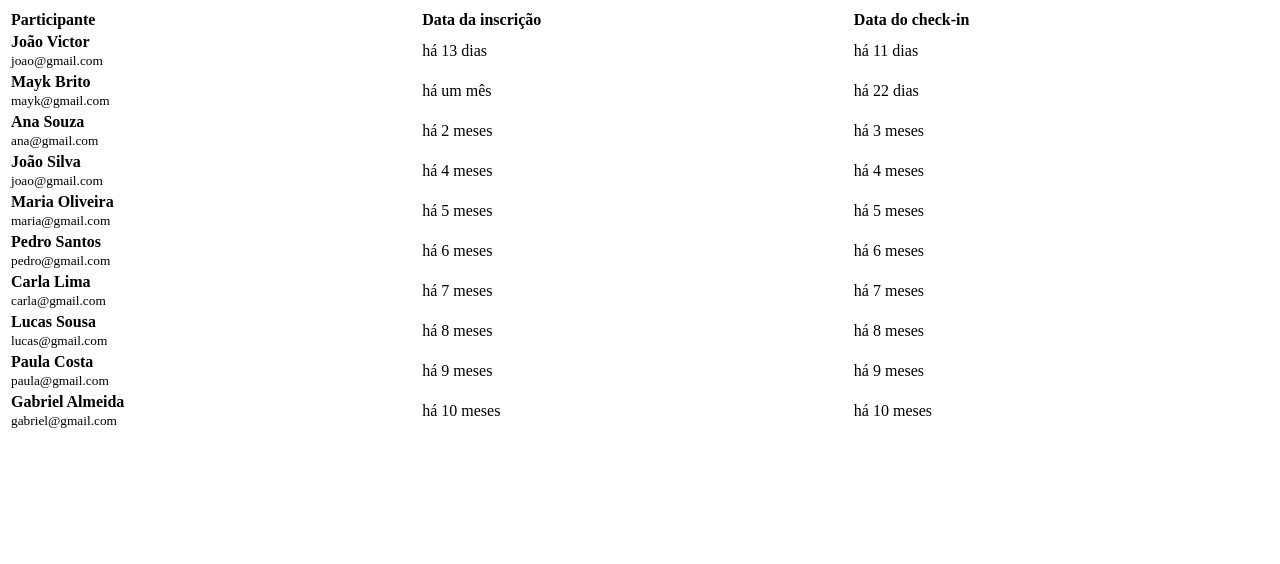
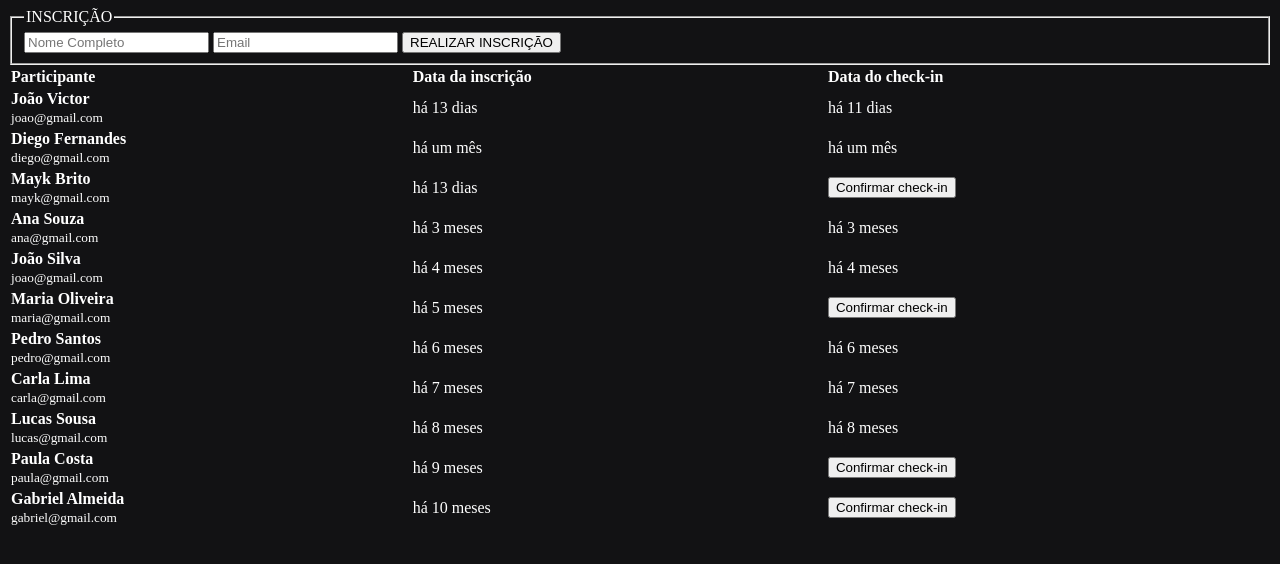
Before and after one commit to Joacas7/projeto-lista, a plain HTML site: page index.html in a window 1280 px wide. Drawn offline with nearby package versions, Linux system fonts and the light colour scheme.

Commit message:
Realizei uma atualização no Javascript e comecei o CSS

```diff
--- a/function.js
+++ b/function.js
@@ -6,16 +6,22 @@ let participantes = [
     dataCheckIn: new Date(2024, 2, 25, 22, 0),
   },
   {
+    nome: "Diego Fernandes",
+    email: "diego@gmail.com",
+    dataInscricao: new Date(2024, 2, 1, 19, 23),
+    dataCheckIn: new Date(2024, 2, 1, 20, 20),
+  },
+  {
     nome: "Mayk Brito",
     email: "mayk@gmail.com",
-    dataInscricao: new Date(2024, 2, 10, 19, 23),
-    dataCheckIn: new Date(2024, 2, 14, 20, 20),
+    dataInscricao: new Date(2024, 2, 23, 19, 23),
+    dataCheckIn: null,
   },
   {
     nome: "Ana Souza",
     email: "ana@gmail.com",
-    dataInscricao: new Date(2024, 0, 22, 19, 23),
-    dataCheckIn: new Date(2024, 0, 20, 20, 20),
+    dataInscricao: new Date(2024, 0, 3, 19, 23),
+    dataCheckIn: new Date(2024, 0, 4, 20, 20),
   },
   {
     nome: "João Silva",
@@ -27,7 +33,7 @@ let participantes = [
     nome: "Maria Oliveira",
     email: "maria@gmail.com",
     dataInscricao: new Date(2023, 10, 5, 19, 23),
-    dataCheckIn: new Date(2023, 10, 6, 20, 20),
+    dataCheckIn: null,
   },
   {
     nome: "Pedro Santos",
@@ -51,25 +57,42 @@ let participantes = [
     nome: "Paula Costa",
     email: "paula@gmail.com",
     dataInscricao: new Date(2023, 6, 9, 19, 23),
-    dataCheckIn: new Date(2023, 6, 10, 20, 20),
+    dataCheckIn: null,
   },
   {
     nome: "Gabriel Almeida",
     email: "gabriel@gmail.com",
     dataInscricao: new Date(2023, 5, 10, 19, 23),
-    dataCheckIn: new Date(2023, 5, 11, 20, 20),
+    dataCheckIn: null,
   },
 ];
+
 const criarNovoParticipante = (participante) => {
-  const dataInscricao = dayjs(Date.now()).to (participante.dataInscricao)
-  const dataCheckIn = dayjs(Date.now()).to (participante.dataCheckIn)
+  const dataInscricao = dayjs(Date.now()).to(participante.dataInscricao);
+
+  let dataCheckIn = dayjs(Date.now()).to(participante.dataCheckIn);
+
+  if (participante.dataCheckIn == null) {
+    dataCheckIn = `
+      <button
+        data-email="${participante.email}"
+        onclick="fazerCheckIn(event)"
+      >
+        Confirmar check-in
+      </button>
+    `;
+  }
 
   return `
   <tr>
     <td>
-              <strong>${participante.nome}</strong>
-              <br />
-              <small>${participante.email}</small>
+      <strong>
+        ${participante.nome}
+      </strong>
+      <br>
+      <small>
+        ${participante.email}
+      </small>
     </td>
     <td>${dataInscricao}</td>
     <td>${dataCheckIn}</td>
@@ -79,10 +102,58 @@ const criarNovoParticipante = (participante) => {
 
 const atualizarLista = (participantes) => {
   let output = "";
-  for (let participante of participantes){
-    output = output + criarNovoParticipante(participante)
+  for (let participante of participantes) {
+    output = output + criarNovoParticipante(participante);
   }
+
+  // substituir informação do HTML
   document.querySelector("tbody").innerHTML = output;
 };
 
 atualizarLista(participantes);
+
+const adicionarParticipante = (event) => {
+  event.preventDefault();
+
+  const dadosDoFormulario = new FormData(event.target);
+
+  const participante = {
+    nome: dadosDoFormulario.get("nome"),
+    email: dadosDoFormulario.get("email"),
+    dataInscricao: new Date(),
+    dataCheckIn: null,
+  };
+
+  // verificar se o particpante já existe
+  const participanteExiste = participantes.find((p) => p.email == participante.email);
+
+  if (participanteExiste) {
+    alert("Email já cadastrado!");
+    return;
+  }
+
+  participantes = [participante, ...participantes];
+  atualizarLista(participantes);
+
+  // limpar o formulario
+  event.target.querySelector('[name="nome"]').value = "";
+  event.target.querySelector('[name="email"]').value = "";
+};
+
+const fazerCheckIn = (event) => {
+  // confirmar se realmente quer o check-in
+  const mensagemConfirmacao = "Tem certeza que deseja fazer o check-in?";
+
+  if (confirm(mensagemConfirmacao) == false) {
+    return;
+  }
+
+  // encontrar o participante dentro da lista
+  const participante = participantes.find((p) => p.email == event.target.dataset.email);
+
+  // atualizar o check-in do participante
+  participante.dataCheckIn = new Date();
+
+  // atualizar a lista de participantes
+  atualizarLista(participantes);
+};
--- a/index.html
+++ b/index.html
@@ -1,5 +1,6 @@
 <!DOCTYPE html>
 <html lang="pt-br">
+
 <head>
   <meta charset="UTF-8" />
   <meta name="viewport" content="width=device-width, initial-scale=1.0" />
@@ -16,7 +17,21 @@
   <link rel="stylesheet" type="text/css" href="style.css" media="screen" />
   <title>Projeto lista Rocketseat</title>
 </head>
+
 <body>
+
+  <form onsubmit="adicionarParticipante(event)">
+    <fieldset>
+      <legend>INSCRIÇÃO</legend>
+
+      <div>
+        <input type="text" placeholder="Nome Completo" name="nome" required>
+        <input type="email" placeholder="Email" name="email" required>
+        <button>REALIZAR INSCRIÇÃO</button>
+      </div>
+    </fieldset>
+  </form>
+
   <table width="100%">
     <thead style="text-align: left">
       <tr>
@@ -30,4 +45,5 @@
   </table>
   <script src="function.js"></script>
 </body>
+
 </html>
--- a/style.css
+++ b/style.css
@@ -0,0 +1,4 @@
+body {
+    background-color: #121214;
+    color: white;
+}
```
Lines whose indentation alone changed are shown as unchanged.
